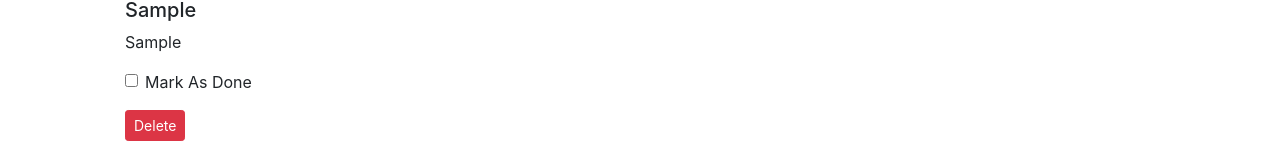
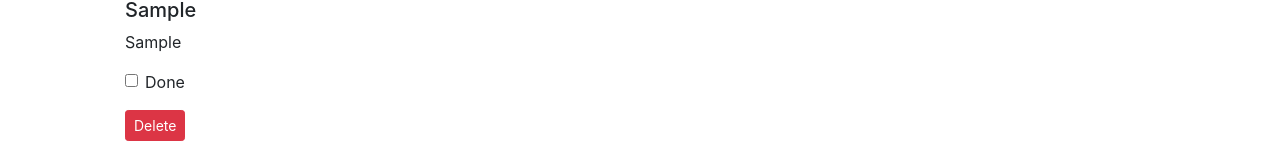
Before and after one commit to YashrajKamble/Angular-Basics, an Angular app: page / in a window 1280 px wide. Both pictures are taken after typing "Sample", "Sample" into the empty fields and a click on the button "Add Todo". Shown: the part 423-583 px from the top of the page. Built offline with nearby package versions, Linux system fonts and the light colour scheme.

Commit message:
NgClass in Angular

```diff
--- a/src/app/MyComponents/todo-item/todo-item.css
+++ b/src/app/MyComponents/todo-item/todo-item.css
@@ -0,0 +1,3 @@
+.strike {
+  text-decoration: line-through;
+}
--- a/src/app/MyComponents/todo-item/todo-item.html
+++ b/src/app/MyComponents/todo-item/todo-item.html
@@ -1,14 +1,17 @@
 <div class="my-3">
-  <h5 [class]="todo.active ? 'nonstrike' : 'strike'">{{ todo.title }}</h5>
-  <p>{{ todo.desc }}</p>
+  <h5 [ngClass]="{ strike: !todo.active }">{{ todo.title }}</h5>
+  <p [ngClass]="{ strike: !todo.active }">{{ todo.desc }}</p>
+
   <div class="form-group form-check">
     <input
       type="checkbox"
       class="form-check-input"
-      id="exampleCheck1"
+      id="todo{{ i }}"
       (click)="onCheckboxClick(todo)"
+      [checked]="!todo.active"
     />
-    <label class="form-check-label" for="exampleCheck1">Mark As Done</label>
+    <label class="form-check-label" for="todo{{ i }}"> Done</label>
   </div>
+
   <button class="btn btn-danger btn-sm" (click)="onClick(todo)">Delete</button>
 </div>
--- a/src/app/MyComponents/todo-item/todo-item.ts
+++ b/src/app/MyComponents/todo-item/todo-item.ts
@@ -1,21 +1,26 @@
 import { Component, EventEmitter, Input, Output } from '@angular/core';
+import { NgClass } from '@angular/common';
 import { Todo } from '../../Todo';
 
 @Component({
   selector: 'app-todo-item',
   standalone: true,
-  imports: [],
+  imports: [NgClass],
   templateUrl: './todo-item.html',
   styleUrls: ['./todo-item.css'],
 })
 export class TodoItem {
   @Input() todo!: Todo;
+  @Input() i: number | undefined;
   @Output() todoDelete: EventEmitter<Todo> = new EventEmitter();
+  @Output() todoCheckbox: EventEmitter<Todo> = new EventEmitter();
 
   onClick(todo: Todo) {
     this.todoDelete.emit(todo);
     console.log('onclick has been triggered');
   }
 
-  onCheckboxClick(todo: Todo) {}
+  onCheckboxClick(todo: Todo) {
+    this.todoCheckbox.emit(todo);
+  }
 }
--- a/src/app/MyComponents/todos/todos.html
+++ b/src/app/MyComponents/todos/todos.html
@@ -3,8 +3,13 @@
 
 <div *ngIf="this.todos.length === 0; else elseBlock">NO TODOS TO DISPLAY</div>
 <ng-template #elseBlock>
-  <ul *ngFor="let todo of todos">
+  <ul *ngFor="let todo of todos; index as i">
     <!-- <li>{{ todo.sno }} - {{ todo.title }} - {{ todo.desc }} - {{ todo.active }}</li> -->
-    <app-todo-item [todo]="todo" (todoDelete)="deleteTodo($event)"></app-todo-item>
+    <app-todo-item
+      [todo]="todo"
+      [i]="i"
+      (todoDelete)="deleteTodo($event)"
+      (todoCheckbox)="toggleTodo($event)"
+    ></app-todo-item>
   </ul>
 </ng-template>
--- a/src/app/MyComponents/todos/todos.ts
+++ b/src/app/MyComponents/todos/todos.ts
@@ -37,5 +37,10 @@
     localStorage.setItem('todos', JSON.stringify(this.todos));
   }
 
-
+  toggleTodo(todo: Todo) {
+    console.log(todo);
+    const index = this.todos.indexOf(todo);
+    this.todos[index].active = !this.todos[index].active;
+    localStorage.setItem('todos', JSON.stringify(this.todos));
+  }
 }
```
